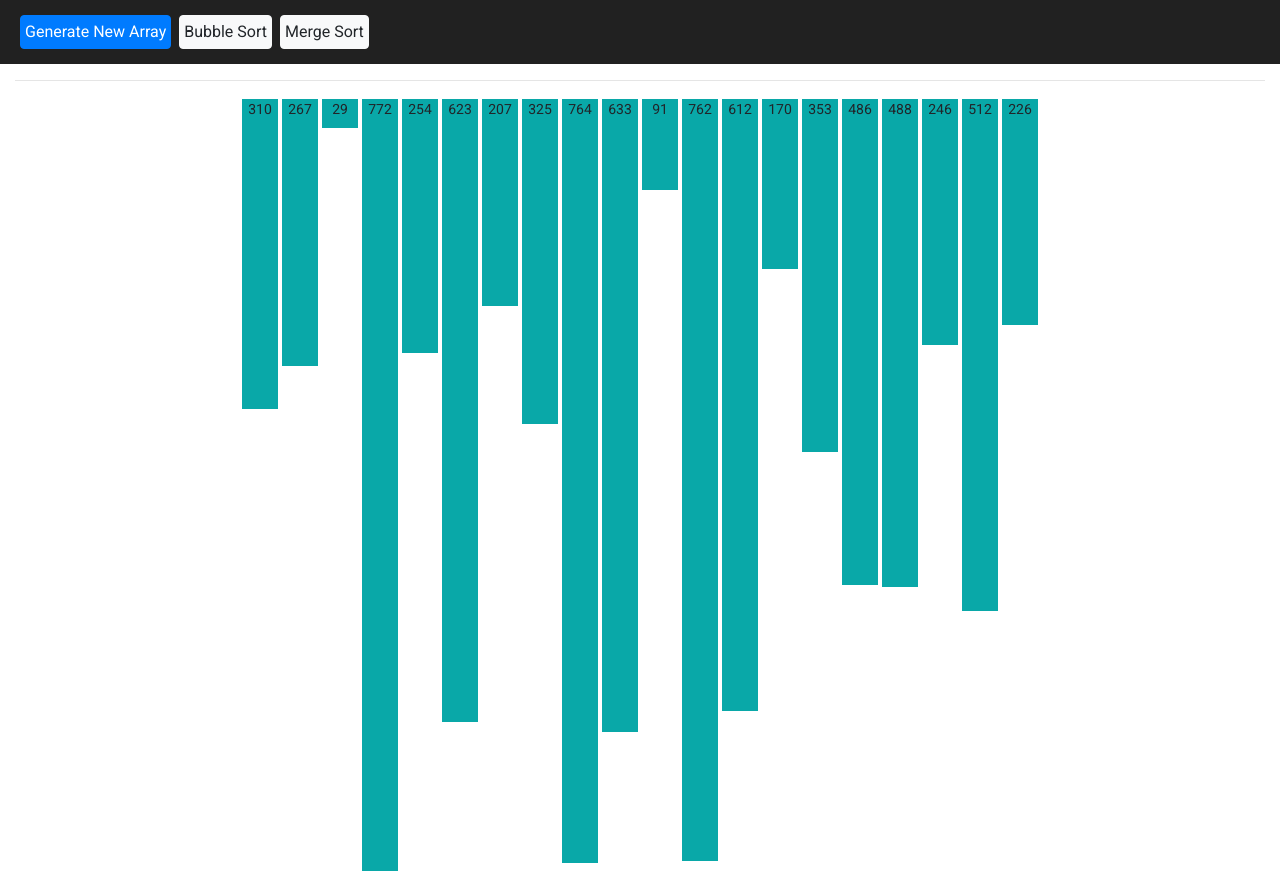
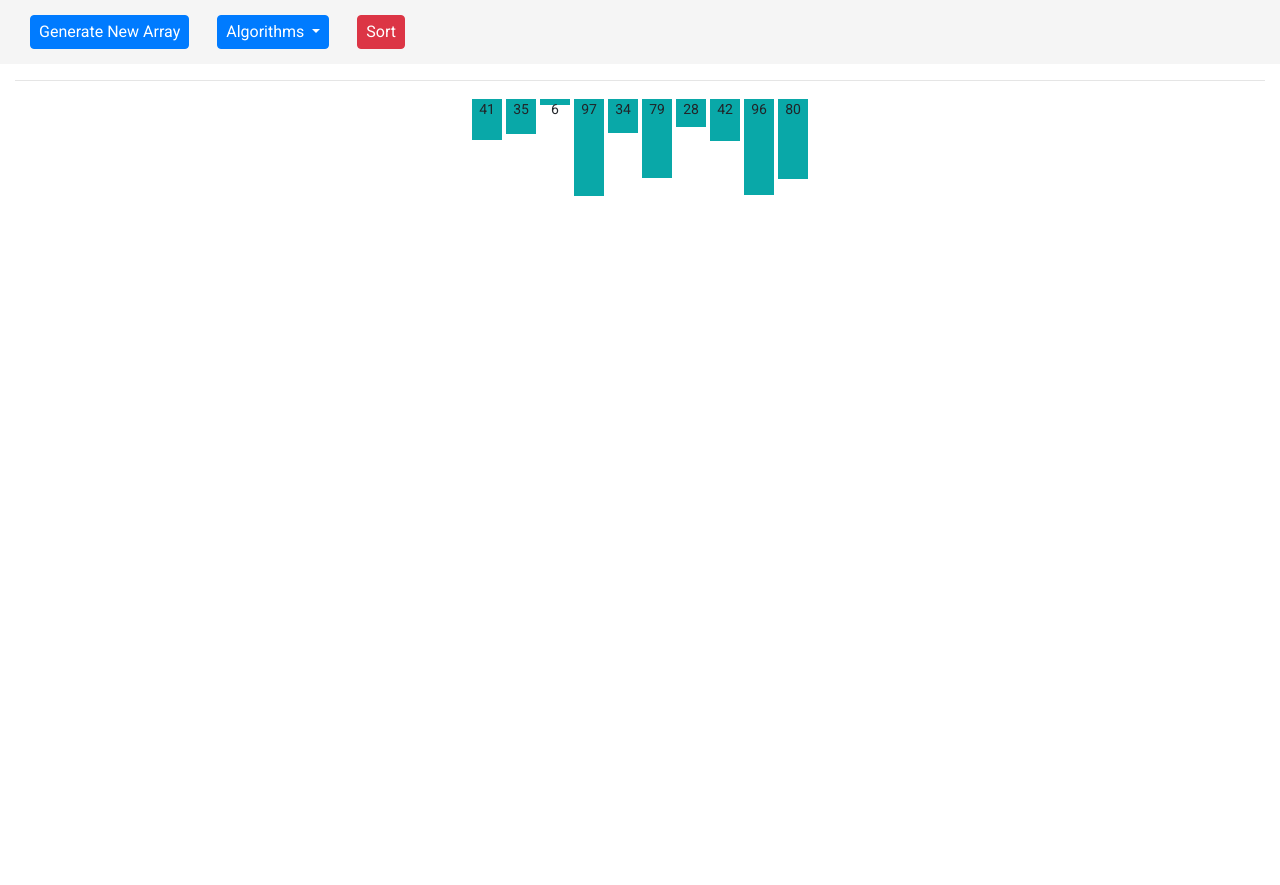
Before and after one commit to JahanU/algorithm-visualizer, an Angular app: page / in a window 1280 px wide. After the commit the page ends 800 px from the top, so only its background shows below. Built offline with nearby package versions, Linux system fonts and the light colour scheme.

Commit message:
Refactoring, dropdowns, styling, animations

```diff
--- a/angular.json
+++ b/angular.json
@@ -28,7 +28,9 @@
               "src/assets"
             ],
             "styles": [
-              "./node_modules/@angular/material/prebuilt-themes/purple-green.css",
+              "./node_modules/bootstrap/dist/css/bootstrap.min.css",
+              "./node_modules/ngx-bootstrap/datepicker/bs-datepicker.css",
+              "./node_modules/@angular/material/prebuilt-themes/indigo-pink.css",
               "src/styles.scss"
             ],
             "scripts": []
@@ -93,7 +95,9 @@
               "src/assets"
             ],
             "styles": [
-              "./node_modules/@angular/material/prebuilt-themes/purple-green.css",
+              "./node_modules/bootstrap/dist/css/bootstrap.min.css",
+              "./node_modules/ngx-bootstrap/datepicker/bs-datepicker.css",
+              "./node_modules/@angular/material/prebuilt-themes/indigo-pink.css",
               "src/styles.scss"
             ],
             "scripts": []
--- a/package.json
+++ b/package.json
@@ -24,6 +24,7 @@
     "@angular/router": "~10.0.2",
     "@ng-bootstrap/ng-bootstrap": "^7.0.0",
     "bootstrap": "^4.5.0",
+    "ngx-bootstrap": "^5.6.1",
     "rxjs": "~6.5.5",
     "tslib": "^2.0.0",
     "zone.js": "~0.10.3"
--- a/src/app/algorithm-visualizer/algorithm-visualizer.component.html
+++ b/src/app/algorithm-visualizer/algorithm-visualizer.component.html
@@ -3,11 +3,39 @@
   <button type="button" class="btn btn-primary" (click)="resetArray()">
     Generate New Array
   </button>
-  <button type="button" class="btn btn-light" (click)="bubbleSort()">
-    Bubble Sort
-  </button>
-  <button type="button" class="btn btn-light" (click)="mergeSort()">
-    Merge Sort
+
+  <div class="btn-group" dropdown [insideClick]="true">
+    <button
+      id="button-animated"
+      dropdownToggle
+      type="button"
+      class="btn btn-primary dropdown-toggle"
+      aria-controls="dropdown-animated"
+    >
+      {{ selectedAlgorithm }} <span class="caret"></span>
+    </button>
+    <ul
+      id="dropdown-animated"
+      *dropdownMenu
+      class="dropdown-menu"
+      role="menu"
+      aria-labelledby="button-animated"
+    >
+      <li role="menuitem">
+        <a class="dropdown-item" (click)="selectedAlgorithm = 'Bubble Sort'"
+          >Bubble Sort</a
+        >
+      </li>
+      <li role="menuitem">
+        <a class="dropdown-item" (click)="selectedAlgorithm = 'Merge Sort'"
+          >Merge Sort</a
+        >
+      </li>
+    </ul>
+  </div>
+
+  <button type="button" class="btn btn-danger" (click)="startSorting()">
+    Sort
   </button>
 </mat-toolbar>
 
--- a/src/app/algorithm-visualizer/algorithm-visualizer.component.scss
+++ b/src/app/algorithm-visualizer/algorithm-visualizer.component.scss
@@ -1,19 +1,22 @@
 .array-container {
-    text-align: center;
+  text-align: center;
 }
 
 .array-body {
-    display: inline-block;
+  display: inline-block;
 }
 
 .array-element {
-    width: 36px;
-    margin: 2px;
-    // background-color: rgb(0, 168, 168);
-    display: inline-block;
+  width: 30px;
+  margin: 2px;
+  display: inline-block;
 }
 
 button {
-    margin: 4px;
-    padding: 4px;
+  margin: 14px;
+  padding: 4px 8px 4px 8px;
 }
+
+.mat-form-field.mat-select {
+  background: #fff;
+}
--- a/src/app/algorithm-visualizer/algorithm-visualizer.component.ts
+++ b/src/app/algorithm-visualizer/algorithm-visualizer.component.ts
@@ -3,13 +3,22 @@ import { MergeSort } from './algorithms/merge-sort';
 import { BubbleSort } from './algorithms/bubble-sort';
 import { ArraysService } from '../shared/arrays.service';
 import { ClassGetter } from '@angular/compiler/src/output/output_ast';
+import { BsDropdownConfig } from 'ngx-bootstrap/dropdown';
 
 @Component({
   selector: 'app-algorithm-visualizer',
   templateUrl: './algorithm-visualizer.component.html',
   styleUrls: ['./algorithm-visualizer.component.scss'],
+  providers: [
+    {
+      provide: BsDropdownConfig,
+      useValue: { isAnimated: true, autoClose: true },
+    },
+  ],
 })
 export class AlgorithmVisualizerComponent implements OnInit {
+  selectedAlgorithm: string = 'Algorithms';
+
   constructor(public arrService: ArraysService) {}
 
   ngOnInit(): void {
@@ -24,9 +33,18 @@ export class AlgorithmVisualizerComponent implements OnInit {
     return colour;
   }
 
+  startSorting() {
+    // TODO: Use Enum later
+    if (this.selectedAlgorithm.includes('bubble')) {
+      this.bubbleSort();
+    } else {
+      this.mergeSort();
+    }
+  }
+
   bubbleSort() {
     const bs = new BubbleSort(this.arrService);
-    const inputCopy = [...this.arrService.numbers];
+    let inputCopy = [...this.arrService.numbers];
     bs.bubbleSort(inputCopy);
     bs.bubbleSortAnimation();
   }
@@ -35,7 +53,6 @@ export class AlgorithmVisualizerComponent implements OnInit {
     const ms: MergeSort = new MergeSort(this.arrService);
     let numbersCopy = [...this.arrService.numbers];
     ms.mergeSort(numbersCopy, 0, numbersCopy.length - 1);
-    // this.arrService.isArraySorted(numbersCopy);
     ms.mergeSortAnimation();
   }
 }
--- a/src/app/algorithm-visualizer/algorithms/merge-sort.ts
+++ b/src/app/algorithm-visualizer/algorithms/merge-sort.ts
@@ -2,7 +2,7 @@ import { ArraysService } from 'src/app/shared/arrays.service';
 import { ArrayBars } from 'src/app/models/ArrayBars';
 
 export class MergeSort {
-  animations = []; // Stores array objects => { key, value }
+  animations: animationValues[] = []; // Stores array objects => { key, value }
 
   constructor(private readonly arrService: ArraysService) {}
 
@@ -12,29 +12,31 @@ export class MergeSort {
     }
 
     let mid = Math.floor(left + (right - left) / 2);
-    this.mergeSort(array, left, mid);
-    this.mergeSort(array, mid + 1, right);
+    this.mergeSort(array, left, mid); // Sort left side of the array, 0 to mid
+    this.mergeSort(array, mid + 1, right); // mid to end
     this.merge(array, left, mid, right);
   }
 
   merge(array, left, mid, right): void {
     let aux = [...array];
 
-    let i = left;
-    let j = mid + 1;
-    for (let k = left; k <= right; k++) {
-      if (i > mid) {
-        this.animations.push(new animationValues(k, aux[j].value));
-        array[k] = aux[j++];
-      } else if (j > right) {
-        this.animations.push(new animationValues(k, aux[i].value));
-        array[k] = aux[i++];
-      } else if (aux[i].value > aux[j].value) {
-        this.animations.push(new animationValues(k, aux[j].value));
-        array[k] = aux[j++];
+    let midIndex = mid + 1;
+    let leftIndex = left;
+
+    for (let k = leftIndex; k <= right; k++) {
+      if (leftIndex > mid) {
+        // start index has surpassed the middle
+        this.animations.push({ index: k, value: aux[midIndex].value });
+        array[k] = aux[midIndex++];
+      } else if (midIndex > right) {
+        this.animations.push({ index: k, value: aux[leftIndex].value });
+        array[k] = aux[leftIndex++];
+      } else if (aux[leftIndex].value > aux[midIndex].value) {
+        this.animations.push({ index: k, value: aux[midIndex].value });
+        array[k] = aux[midIndex++];
       } else {
-        this.animations.push(new animationValues(k, aux[i].value));
-        array[k] = aux[i++];
+        this.animations.push({ index: k, value: aux[leftIndex].value });
+        array[k] = aux[leftIndex++];
       }
     }
   }
@@ -43,7 +45,7 @@ export class MergeSort {
     let animations = setInterval(() => {
       const action: animationValues = this.animations.shift();
       console.log('animations: ', this.animations);
-      if (action) this.arrService.numbers[action.key].value = action.value;
+      if (action) this.arrService.numbers[action.index].value = action.value;
       else {
         clearInterval(animations);
         this.arrService.isArraySorted(this.arrService.numbers);
@@ -53,12 +55,7 @@ export class MergeSort {
   }
 }
 
-class animationValues {
-  key: number;
+interface animationValues {
+  index: number;
   value: number;
-
-  constructor(key: number, value: number) {
-    this.key = key;
-    this.value = value;
-  }
 }
--- a/src/app/app.module.ts
+++ b/src/app/app.module.ts
@@ -5,22 +5,20 @@ import { MatIconModule } from '@angular/material/icon';
 import { AppComponent } from './app.component';
 import { BrowserAnimationsModule } from '@angular/platform-browser/animations';
 import { AlgorithmVisualizerComponent } from './algorithm-visualizer/algorithm-visualizer.component';
-import { NgbModule } from '@ng-bootstrap/ng-bootstrap';
+import { MatSelectModule } from '@angular/material/select';
+import { BsDropdownModule } from 'ngx-bootstrap/dropdown';
 
 @NgModule({
-  declarations: [
-    AppComponent,
-    AlgorithmVisualizerComponent,
-
-  ],
+  declarations: [AppComponent, AlgorithmVisualizerComponent],
   imports: [
     BrowserModule,
     MatToolbarModule,
     MatIconModule,
+    MatSelectModule,
     BrowserAnimationsModule,
-    NgbModule
+    BsDropdownModule.forRoot(),
   ],
   providers: [],
-  bootstrap: [AppComponent]
+  bootstrap: [AppComponent],
 })
-export class AppModule { }
+export class AppModule {}
--- a/src/app/shared/arrays.service.ts
+++ b/src/app/shared/arrays.service.ts
@@ -4,8 +4,8 @@ import { ArrayBars } from '../models/ArrayBars';
   providedIn: 'root',
 })
 export class ArraysService {
-  ARRAY_LENGTH = 20;
-  ANIMATION_SPEED = 10;
+  ARRAY_LENGTH: number = 10;
+  ANIMATION_SPEED: number = 10;
   completedAnimation = [];
   numbers: ArrayBars[];
 
@@ -14,7 +14,7 @@ export class ArraysService {
   resetArray() {
     this.numbers = [];
     for (let i = 0; i < this.ARRAY_LENGTH; i++) {
-      let randInt = this.randomInteger(15, 800);
+      let randInt = this.randomInteger(5, 100);
       this.numbers.push({ value: randInt, colour: 'rgb(9, 168, 168)' });
     }
   }
@@ -32,20 +32,21 @@ export class ArraysService {
       this.completedAnimation.push({ index: i });
     }
     this.completedAnimation.push({ index: array.length - 1 }); // Append last index
-
-    console.log('array is sorted');
-    console.log(this.completedAnimation);
     return true;
   }
 
   animateSortedArray() {
     const timer = setInterval(() => {
-      const action = this.completedAnimation.shift();
+      const action: animationValues = this.completedAnimation.shift();
       if (action) {
         this.numbers[action.index].colour = 'purple';
       } else {
         clearInterval(timer);
       }
-    }, 40);
+    }, this.ANIMATION_SPEED);
   }
 }
+
+interface animationValues {
+  index: number;
+}
```
Also changed, not shown: 1 other file (tests, documents, lock files or other folders).
